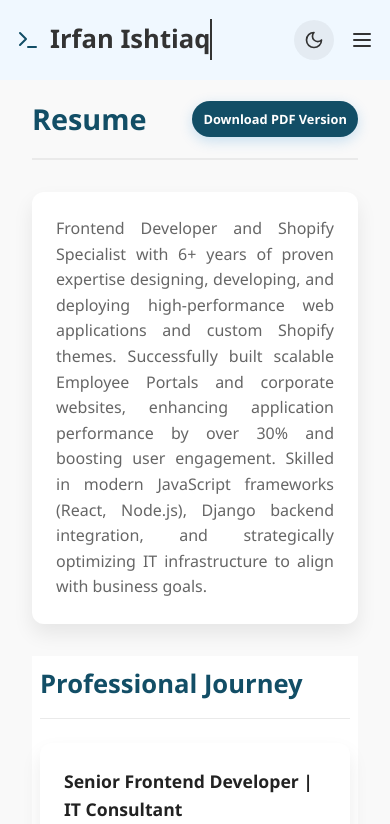
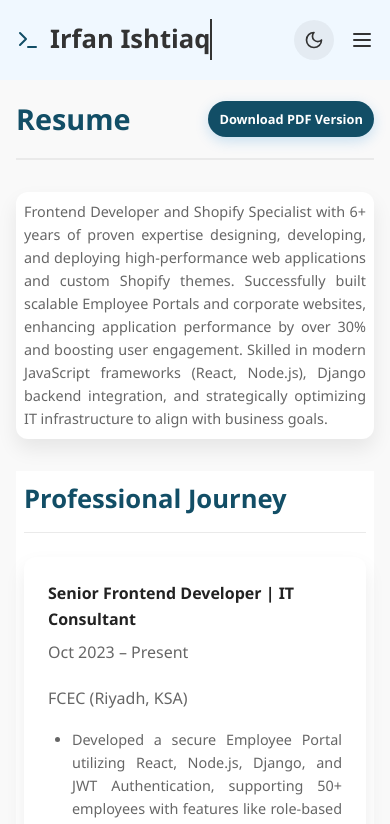
Before and after one commit to irfan3434/irfanishtiaq.dev, a React (Create React App) app: page /resume in a window 390 px wide. Shown: the top 824 px of the page. Built offline with nearby package versions, Linux system fonts and the light colour scheme.

Commit message:
new change in layout of resume

```diff
--- a/src/pages/Resume.css
+++ b/src/pages/Resume.css
@@ -426,6 +426,10 @@ body.dark-mode .skill-name {
         padding: 0.5rem;
     }
 
+    .resume-container {
+      padding: 6rem 1rem 3rem;
+    }
+
     .download-button {
         font-size: 0.8rem;
         display: inline-flex;
@@ -463,11 +467,16 @@ body.dark-mode .skill-name {
     .job-duration,
     .education-duration {
         margin-bottom: 0.5rem;
+        font-size: 1rem;
+    }
+
+    .resume-summary {
+      padding: 0.5rem;
     }
 
     .resume-summary p {
         text-align: justify;
-        font-size: 1rem;
+        font-size: 0.9rem;
     }
 
     .resume-section-title {
@@ -476,7 +485,15 @@ body.dark-mode .skill-name {
 
     .job-header h3,
     .education-header h3 {
-        font-size: 1.1rem;
+        font-size: 1.0rem;
+    }
+
+    .institution, .company-name {
+      font-size: 1rem;
+    }
+
+    .education-description {
+      font-size: 0.9rem;
     }
 
     .job-responsibilities li {
```
